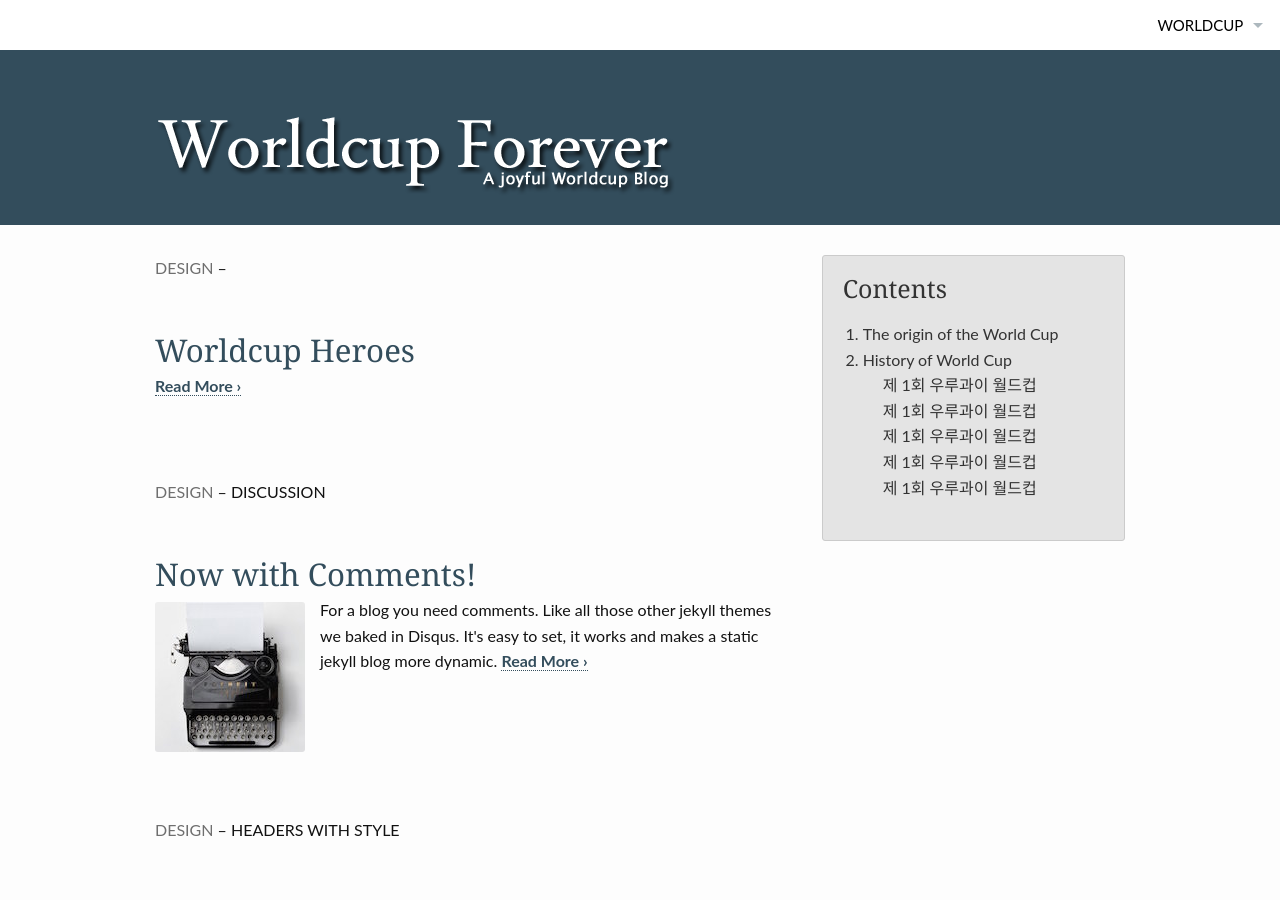
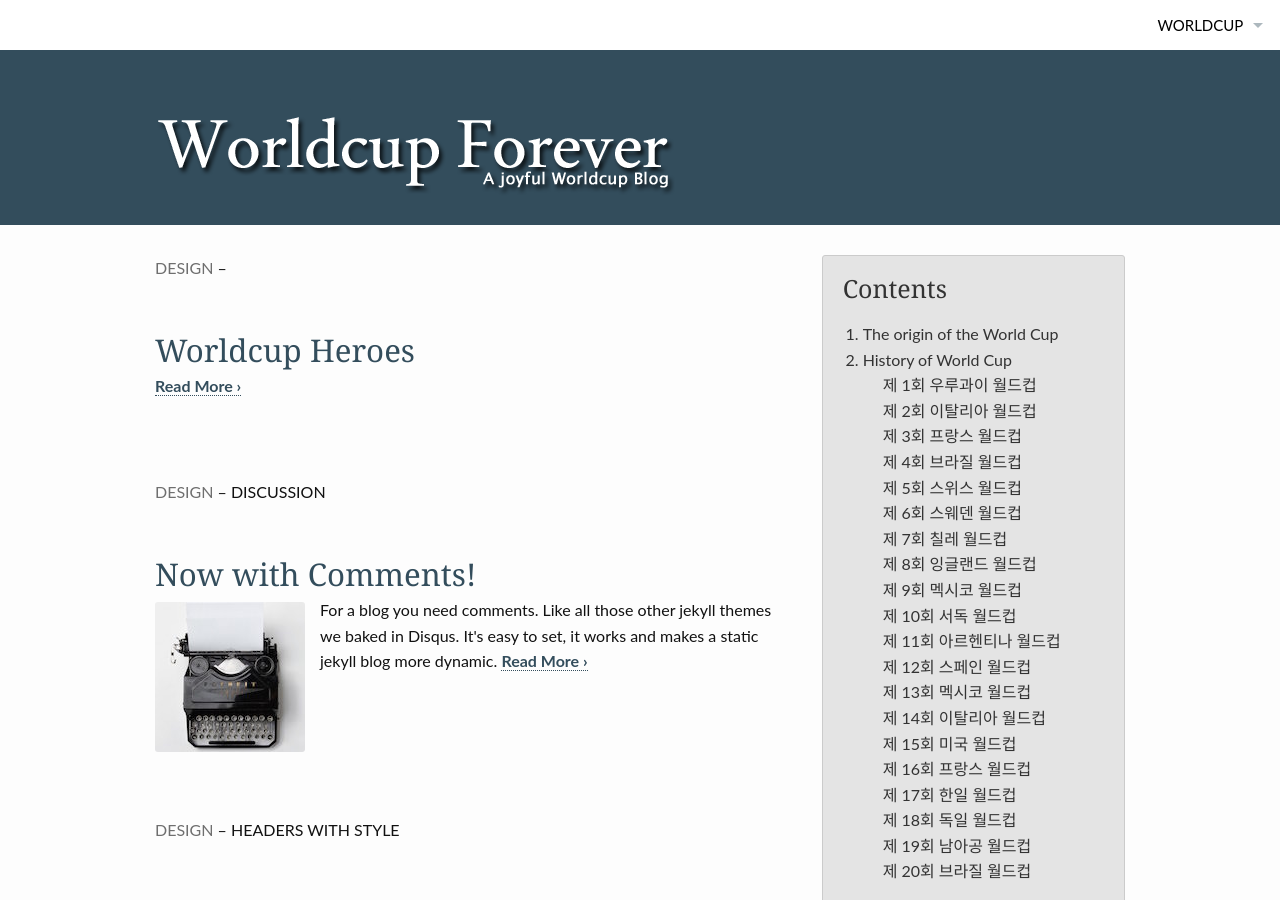
Before and after one commit to suriworld/suriworld.github.com, a Jekyll site: the page built from blog/index.html, in a window 1280 px wide and 900 px high. Built offline with Jekyll 4.4.1, drawn with Linux system fonts in a browser that asks for light colours; the list of posts is cut into pages by our own code.

Commit message:
Update sidebar.html

```diff
--- a/_includes/sidebar.html
+++ b/_includes/sidebar.html
@@ -6,12 +6,26 @@
 				<li>The origin of the World Cup</li>
 				<li>History of World Cup
 					<ul>제 1회 우루과이 월드컵</ul>
-					<ul>제 1회 우루과이 월드컵</ul>
-					<ul>제 1회 우루과이 월드컵</ul>
-					<ul>제 1회 우루과이 월드컵</ul>
-					<ul>제 1회 우루과이 월드컵</ul>
+					<ul>제 2회 이탈리아 월드컵</ul>
+					<ul>제 3회 프랑스 월드컵</ul>
+					<ul>제 4회 브라질 월드컵</ul>
+					<ul>제 5회 스위스 월드컵</ul>
+					<ul>제 6회 스웨덴 월드컵</ul>
+					<ul>제 7회 칠레 월드컵</ul>
+					<ul>제 8회 잉글랜드 월드컵</ul>
+					<ul>제 9회 멕시코 월드컵</ul>
+					<ul>제 10회 서독 월드컵</ul>
+					<ul>제 11회 아르헨티나 월드컵</ul>
+					<ul>제 12회 스페인 월드컵</ul>
+					<ul>제 13회 멕시코 월드컵</ul>
+					<ul>제 14회 이탈리아 월드컵</ul>
+					<ul>제 15회 미국 월드컵</ul>
+					<ul>제 16회 프랑스 월드컵</ul>
+					<ul>제 17회 한일 월드컵</ul>
+					<ul>제 18회 독일 월드컵</ul>
+					<ul>제 19회 남아공 월드컵</ul>
+					<ul>제 20회 브라질 월드컵</ul>
 				</li>
-
 			</ol>
 		</p>
 	</div>
```
